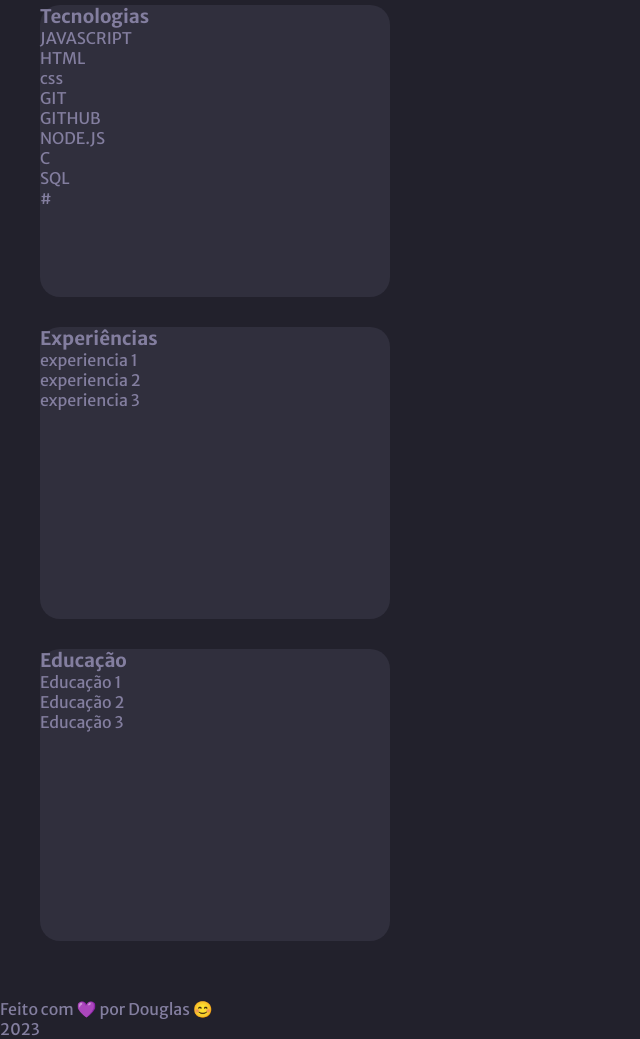
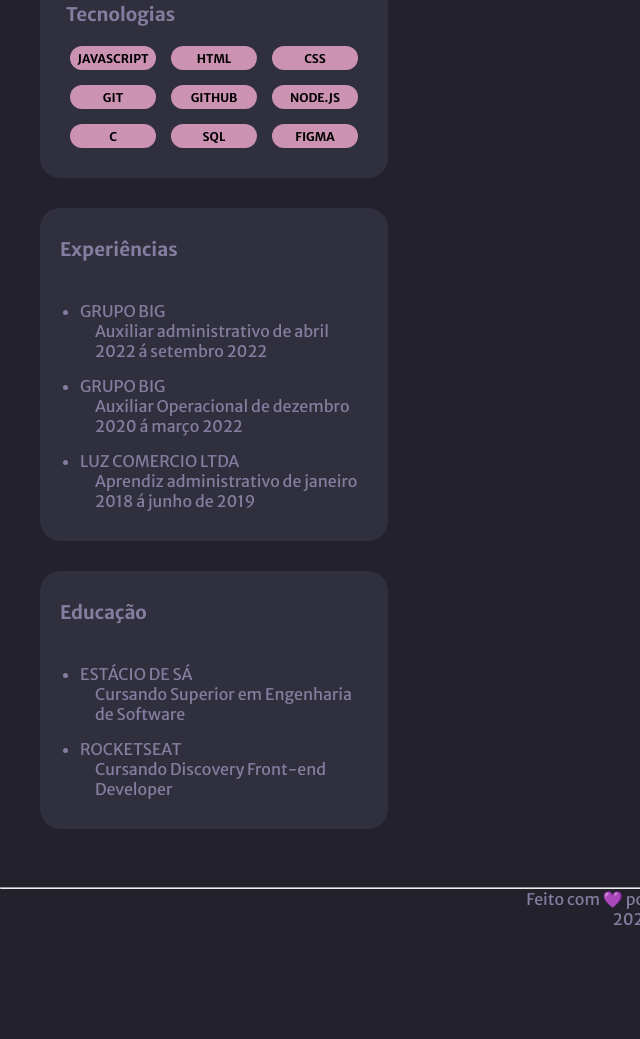
Before and after one commit to Black598/Portifolio, a plain HTML site: page index.html in a window 1280 px wide. Shown: the part 679-1718 px from the top of the page, without its empty margins (0-640 px from the left). After the commit the page ends 1608 px from the top, so only its background shows below. Drawn offline with Linux system fonts and the light colour scheme.

Commit message:
arrumando alguns estilos

```diff
--- a/index.html
+++ b/index.html
@@ -16,25 +16,27 @@
     </head>
     <body>
        <aside>
-           <div class="container">
-                <div id="profile-container">
+           <div class="container ">
+                <div id="profile-container" >
                     <img src="https://avatars.githubusercontent.com/u/60903457?v=4" alt="Foto de perfil do usuario">
-                    <h3>Douglas Carvalho Ferreira</h3>
-                    <h4>Front-end Developer</h4>
+                    <ul>
+                        <li><h3>Douglas Carvalho Ferreira</h3></li>
+                        <li><h4>Front-end Developer</h4></li>
+                    </ul>
                 </div>
            </div>
-            <div class="container">
+            <div class="container ">
                 <div id="links-container">
                     <ul id="links-list">
-                        <li class="Align-Center"><a href="https://goo.gl/maps/X87Ac2fDUtmioquE9"><img src="./src/imgs/map.svg" alt="maps logo"><p>Jaboatão dos guararpes </p></a></li>
-                        <li class="Align-Center"><a href="https://github.com/black598"><img src="./src/imgs/github.svg" alt="github logo"><p>black598</p></a></li>
-                        <li class="Align-Center"><a href="https://linkedin.com/in/douglas-ferreira-dev/"><img src="./src/imgs/linkedin.svg" alt="linkedin logo"><p>douglas-ferreira-dev</p></a></li>
-                        <li class="Align-Center"><a href="https://twitter.com/BlackG598"><img src="./src/imgs/twitter.svg" alt="twitter logo"><p>BlackG598</p></a></li>
+                        <li class="Align-Center"><a target="_blank" href="https://goo.gl/maps/X87Ac2fDUtmioquE9" ><img src="./src/imgs/map.svg" alt="maps logo"><p>Jaboatão dos guararpes </p></a></li>
+                        <li class="Align-Center"><a target="_blank" href="https://github.com/black598"><img src="./src/imgs/github.svg" alt="github logo"><p>black598</p></a></li>
+                        <li class="Align-Center"><a target="_blank" href="https://linkedin.com/in/douglas-ferreira-dev/"><img src="./src/imgs/linkedin.svg" alt="linkedin logo"><p>douglas-ferreira-dev</p></a></li>
+                        <li class="Align-Center"><a target="_blank" href="https://twitter.com/BlackG598"><img src="./src/imgs/twitter.svg" alt="twitter logo"><p>BlackG598</p></a></li>
                         <li class="Align-Center"><img src="./src/imgs/mail.svg" alt="email logo"><p>doug.oak598@gmail.com</p></li>
                     </ul>
                 </div>
             </div>
-            <div class="container">
+            <div class="container ">
                 <div id="technologies-container">
                     <h3>Tecnologias</h3>
                     <ul id="technologies-list">
@@ -46,28 +48,43 @@
                         <li>NODE.JS</li>
                         <li>C</li>
                         <li>SQL</li>
-                        <li>#</li>
+                        <li>Figma</li>
                     </ul>
                 </div>
             </div>
-            <div class="container">
+            <div class="container ">
                 <div id="experiences-container">
                     <h3>Experiências</h3>
-                    <ul id="experiences-list">
-                        <li>experiencia 1</li>
-                        <li>experiencia 2</li>
-                        <li>experiencia 3</li>
-                    </ul>
+                    <div class="list">
+                        <ul>
+                            <li>grupo big</li>
+                            <p>Auxiliar administrativo de abril 2022 á setembro 2022</p>
+                        </ul>
+                        <ul>
+                            <li>grupo big</li>
+                            <p>Auxiliar Operacional de dezembro 2020 á março 2022</p>
+                        </ul>
+                        <ul>
+                            <li>Luz Comercio LTDA</li>
+                            <p>Aprendiz administrativo de janeiro 2018 á junho de 2019</p>
+                        </ul>
+                    </div>
                 </div>
             </div>
             <div class="container">
                 <div id="education-container">
                     <h3>Educação</h3>
-                    <ul id="education-list">
-                        <li>Educação 1</li>
-                        <li>Educação 2</li>
-                        <li>Educação 3</li>
-                    </ul>
+                    <div class="list">
+                        <ul>
+                            <li>Estácio de sá</li>
+                            <p>Cursando Superior em Engenharia de Software</p>
+                        </ul>
+                        <ul>
+                            <li>Rocketseat</li>
+                            <p>Cursando Discovery Front-end Developer </p>
+                        </ul>
+
+                    </div>
                 </div>
             </div>
         </aside>
@@ -153,8 +170,10 @@
 
         </main>
        <footer>
+        <hr>
         <p>Feito com 💜 por Douglas 😊</p>
-        2023
+        <p>2023</p>
+
        </footer>
 
 
--- a/src/style/style.css
+++ b/src/style/style.css
@@ -18,21 +18,26 @@ aside{
 .container {
     background-color: #302F3D;
     border-radius: 20px;
-    width: 350px;
-    height: 292px;
-    left: 40px;
-    top: 40px;
+    width: 348px;
+    height: auto;
     display: flex;
+    flex-direction: column;
 
 }
+
 #profile-container {
+    margin-top: 32px;
+    margin-bottom: 49px;
+
     display: flex;
     flex-direction: column;
     align-items: center;
     justify-content: center;
     width: 100%;
     height: 100%;
+    gap: 30px;
 }
+
 
 #profile-container img {
     width: 128px;
@@ -40,7 +45,15 @@ aside{
     border-radius: 100%;
     border: 1px solid #00ff00;
 }
+#profile-container ul{
+    display: flex;
+    flex-direction: column;
+    align-items: center;
+}
+
 #links-container {
+    margin: 34px 0;
+
     display: flex;
     flex-direction: column;
     align-items: center;
@@ -68,12 +81,93 @@ aside{
 }
 
 #technologies-container {
-    width: 100%;
-    height: 100%;
+    margin:30px 0;
+
+    display: flex;
+    flex-direction: column;
+    align-items: center;
+    justify-content: center;
+
 }
 
+#technologies-container h3 {
+    padding: 0 207px 20px 20px ;
+}
+
+#technologies-container ul{
+    display: grid;
+    grid-template-columns: 1fr 1fr 1fr;
+    gap: 15px;
+}
+#technologies-container ul li{
+    color: #000;
+    background-color: #cb92b1;
+    border-radius: 30px;
+    width: 86px;
+    height:24px;
+
+    font-size: 12px;
+    font-weight: 700;
+
+    display: flex;
+    justify-content: center;
+    align-items: center;
+    text-transform: uppercase;
+}
+#technologies-container ul li:hover{
+    color: red;
+    background-color: #c27ba2;
+    cursor: pointer;
+    transition: 0.5s all ease-in-out;
+    transform: scale(1.1);
+
+}
+#experiences-container {
+
+    display: flex;
+    flex-direction: column;
+
+
+}
+
+#experiences-container h3 {
+    padding: 30px 207px 20px 20px ;
+    size: 20px;
+    font-weight: 700;
+}
+#education-container h3 {
+    padding: 30px 207px 20px 20px ;
+    size: 20px;
+    font-weight: 700;
+}
+.list{
+    display: flex;
+    flex-direction:column;
+    align-items:flex-start;
+    gap: 15px;
+    padding: 20px 0 30px 40px ;
+}
+
+.list ul li{
+    list-style-type:disc;
+    text-transform: uppercase;
+
+}
+.list ul p{
+    padding: 0 20px 0 15px;
+
+}
+
+
+
 footer{
-    display: block;
+    align-items: center;
+    text-align: center;
+    display: block ;
     bottom: 0;
     left: 0;
 }
+
+footer hr{
+    width: 98.69vw;
+}
```
